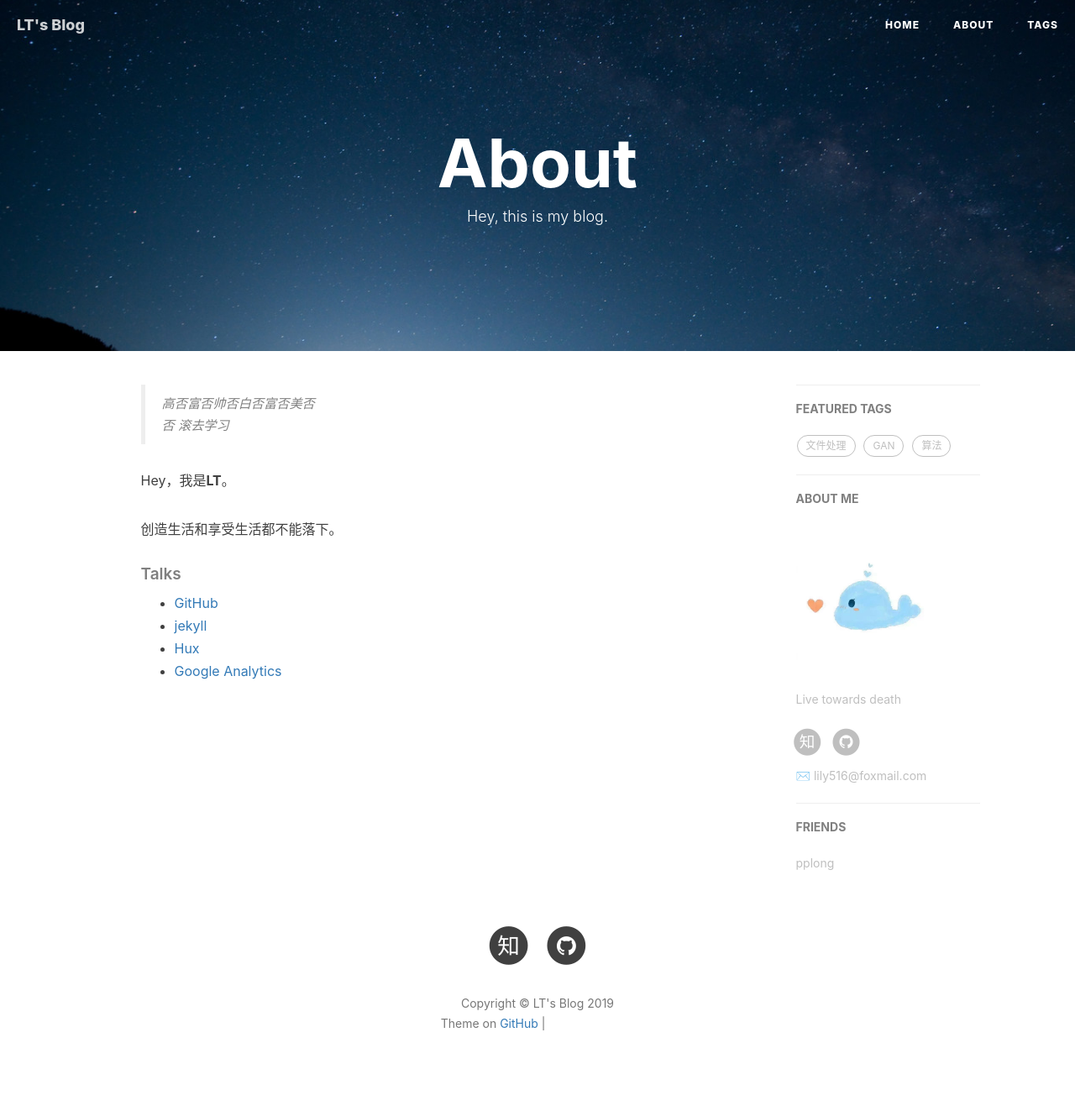
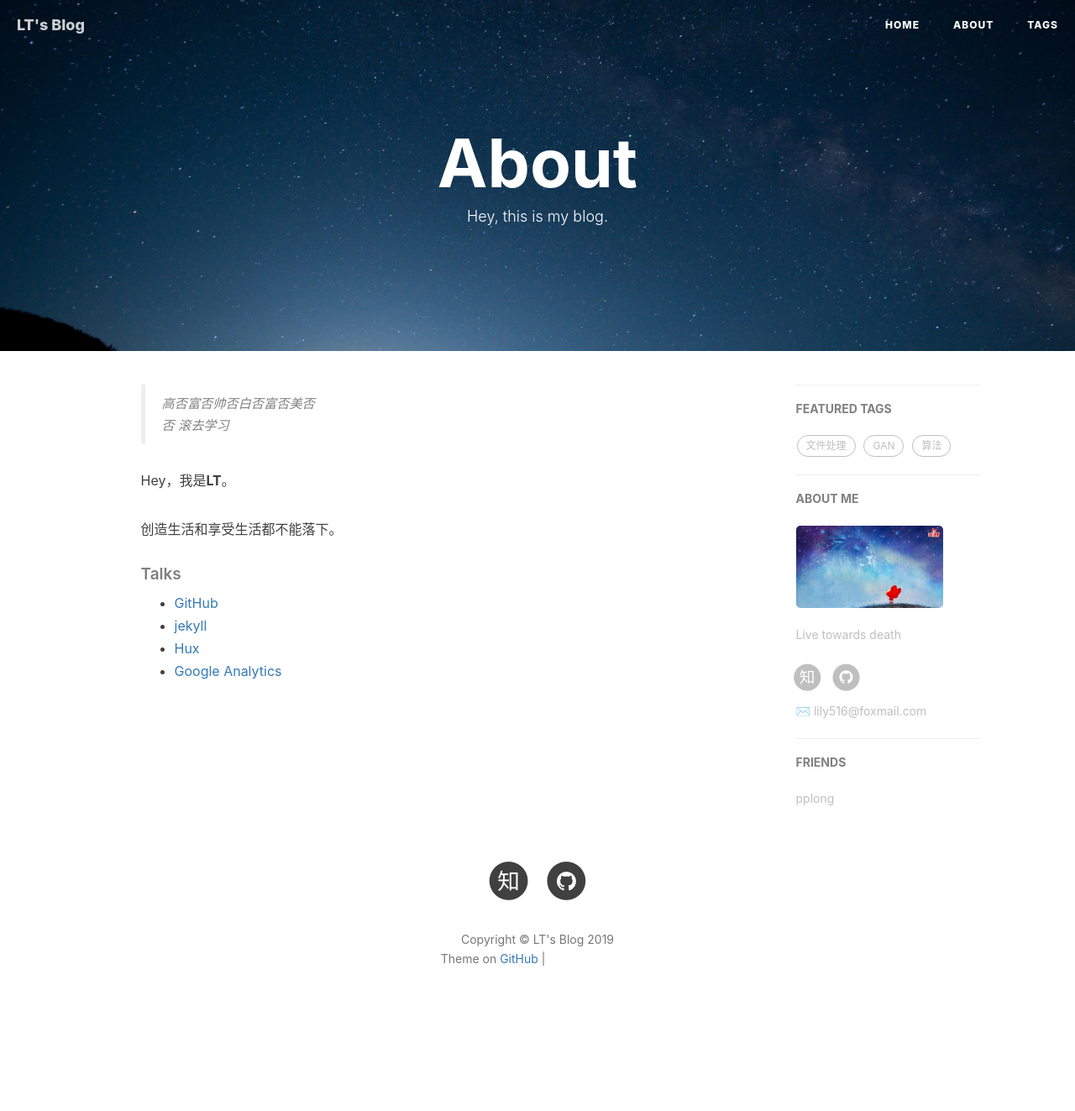
Before and after one commit to LeeeLiu/leeeliu.github.io, a Jekyll site: the page built from about.html, in a window 1280 px wide. Shown: the whole page at 84% size. Built offline with Jekyll 4.4.1, drawn with Linux system fonts in a browser that asks for light colours; nearby versions of some CDN libraries; comment, search, counter and statistics services are not loaded; after the commit the page ends 1246 px from its top, so only the background shows below that; grey boxes are pictures that could not be loaded.

Commit message:
Update _config.yml

```diff
--- a/_config.yml
+++ b/_config.yml
@@ -12,7 +12,7 @@
 # Sidebar settings
 sidebar: true                           # whether or not using Sidebar.
 sidebar-about-description: "Live towards death"
-sidebar-avatar: /img/cloud.jpg      # use absolute URL, seeing it's used in both `/` and `/about/`
+sidebar-avatar: /img/ali.jpg      # use absolute URL, seeing it's used in both `/` and `/about/`
 
 
 
```
